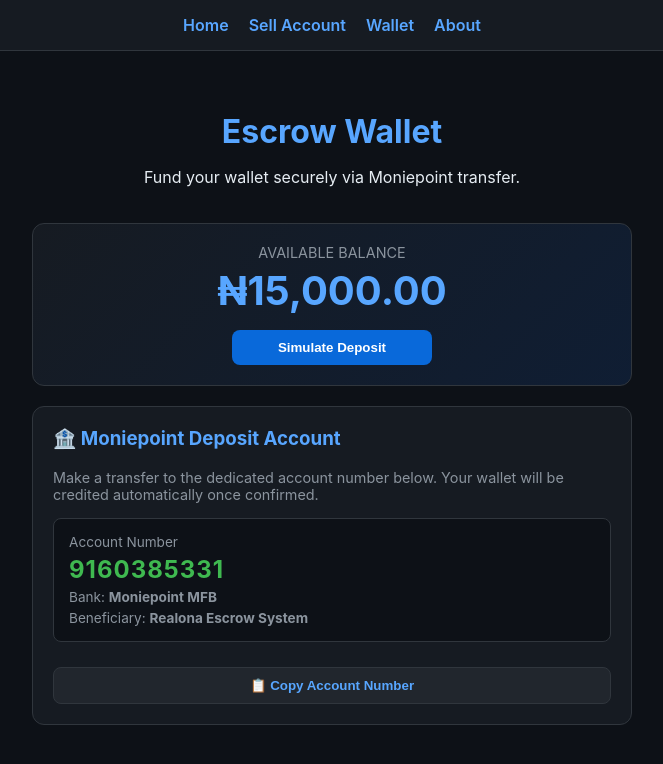
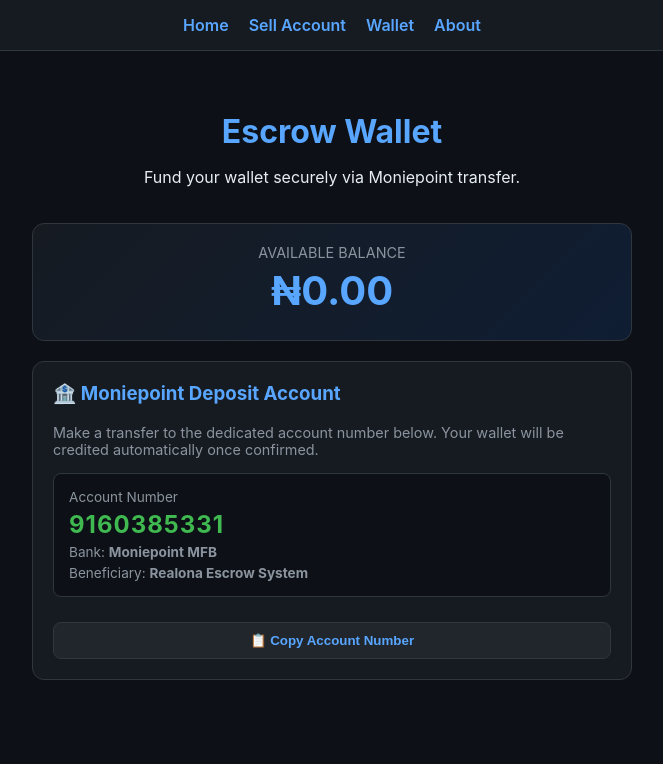
Before and after one commit to Realona/realona, a plain HTML site: page wallet.html in a window 1280 px wide. Shown: the whole page, without its empty margins (308-971 px from the left). Drawn offline with Linux system fonts and the light colour scheme.

Commit message:
Remove simulate deposit button from wallet view

```diff
--- a/wallet.html
+++ b/wallet.html
@@ -23,7 +23,6 @@
         <div class="form-box" style="margin-bottom: 20px; text-align: center; background: linear-gradient(135deg, #161b22, #1f6feb22);">
             <p style="color: #8b949e; font-size: 0.9rem; margin: 0;">AVAILABLE BALANCE</p>
             <h1 style="color: #58a6ff; font-size: 2.5rem; margin: 5px 0;" id="walletBalance">₦0.00</h1>
-            <button onclick="simulateDeposit()" class="btn-escrow" style="max-width: 200px; margin: 10px auto 0 auto;">Simulate Deposit</button>
         </div>
 
         <div class="form-box">
@@ -42,7 +41,7 @@
     </div>
     <script>
         window.addEventListener('DOMContentLoaded', () => {
-            const savedBalance = localStorage.getItem('realonaWalletBalance') || '15,000.00';
+            const savedBalance = localStorage.getItem('realonaWalletBalance') || '0.00';
             document.getElementById('walletBalance').textContent = '₦' + savedBalance;
         });
 
@@ -51,23 +50,6 @@
             navigator.clipboard.writeText(accNum);
             alert('Account number copied to clipboard: ' + accNum);
         }
-
-        function simulateDeposit() {
-            const amountStr = prompt('Enter amount to deposit (₦):', '5000');
-            if (amountStr) {
-                const amount = parseFloat(amountStr);
-                if (!isNaN(amount) && amount > 0) {
-                    let current = parseFloat((localStorage.getItem('realonaWalletBalance') || '15000').replace(/,/g, ''));
-                    current += amount;
-                    const newBal = current.toLocaleString('en-US', { minimumFractionDigits: 2 });
-                    localStorage.setItem('realonaWalletBalance', newBal);
-                    document.getElementById('walletBalance').textContent = '₦' + newBal;
-                    alert('Deposit of ₦' + amount.toLocaleString() + ' generated and credited successfully!');
-                } else {
-                    alert('Please enter a valid amount.');
-                }
-            }
-        }
     </script>
 </body>
 </html>
```
